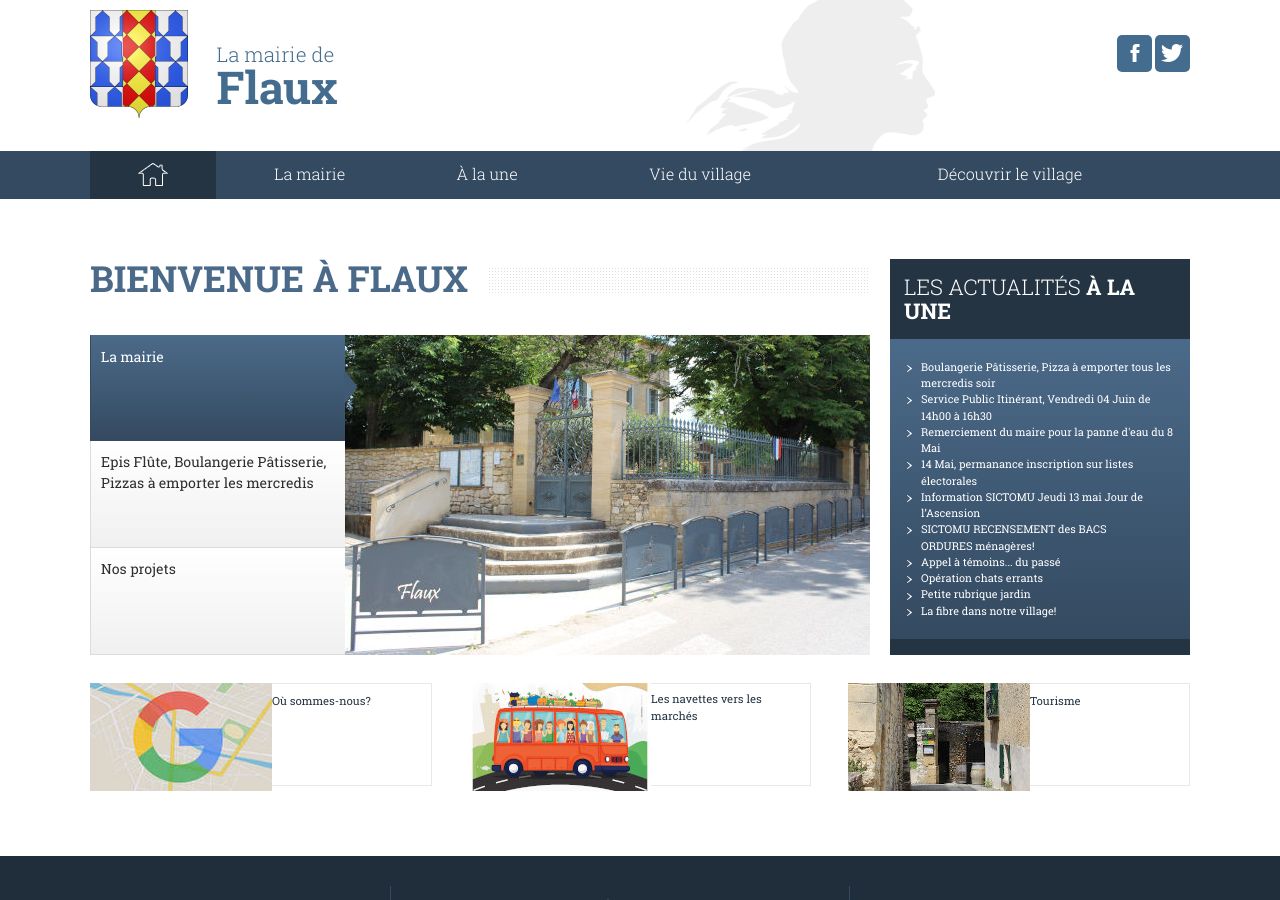
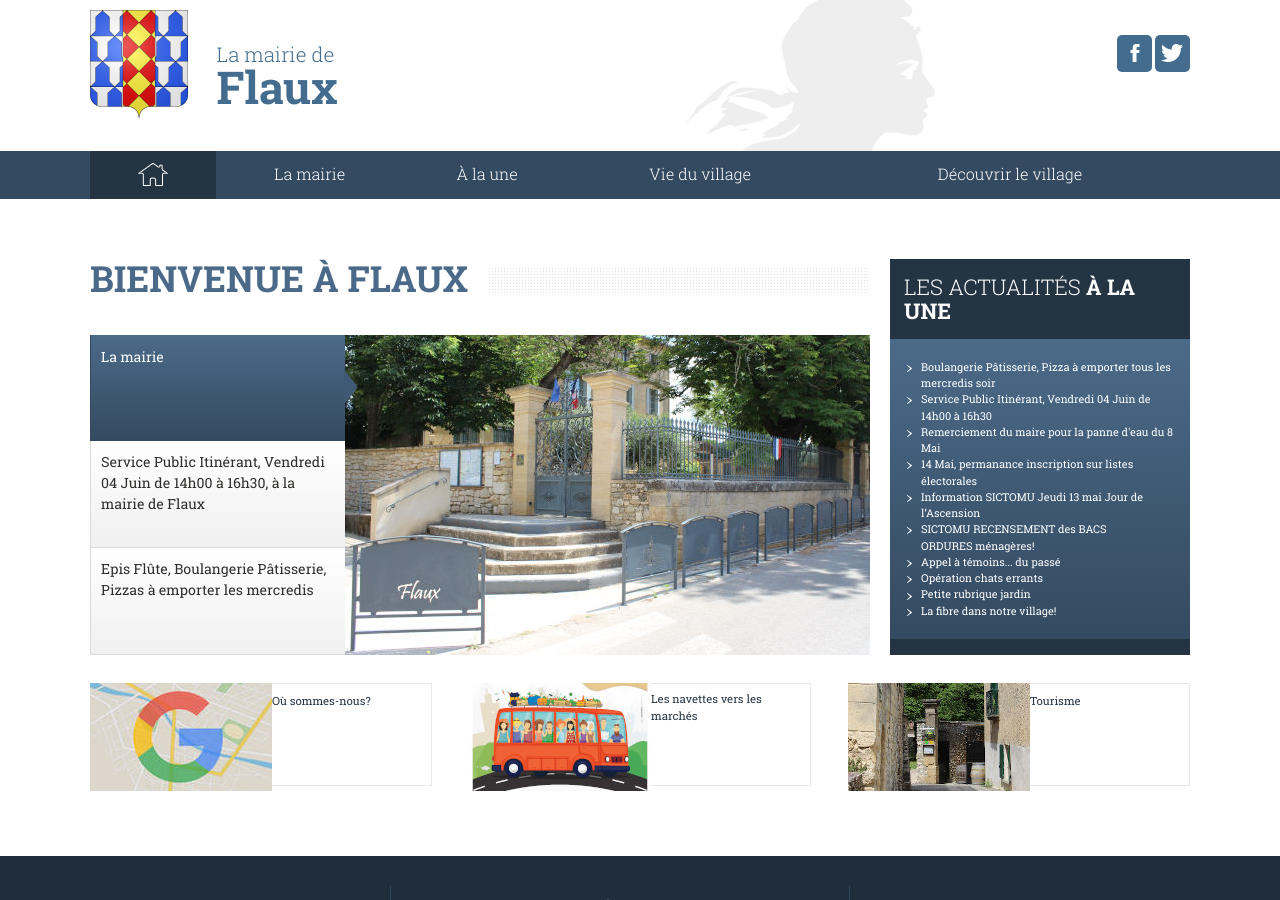
Before and after one commit to Flaux-Village/flaux-village.github.io, a Jekyll site: the page built from index.md, in a window 1280 px wide and 900 px high. Built offline with Jekyll 4.4.1, drawn with Linux system fonts in a browser that asks for light colours.

Commit message:
Update index.md

```diff
--- a/index.md
+++ b/index.md
@@ -9,14 +9,14 @@ onglets_principaux:
   addresse: /mairie.html
   illustration: /assets/illustrations/525_320_Flauxentrance_3610.jpg
   description_illustration: La Mairie de Flaux.
+- titre: Service Public Itinérant, Vendredi 04 Juin de 14h00 à 16h30, à la mairie de Flaux
+  addresse: /servicepublicitinerant.html
+  illustration: /assets/flyer/spiFront.jpg
+  description_illustration: Service Public Itinérant.
 - titre: Epis Flûte, Boulangerie Pâtisserie, Pizzas à emporter les mercredis
   addresse: /actualites/boulangerie.html
   illustration: /assets/illustrations/Flyer Pizza front.jpg
   description_illustration: Epis Flûte, Boulangerie Pâtisserie.
-- titre: Nos projets
-  addresse: /projetfait.html
-  illustration: /assets/illustrations/525_320_flauxecole_3617.jpg
-  description_illustration: École de Flaux.
 articles_en_vedette:
 - titre: Où sommes-nous?
   addresse: https://www.google.com/maps/dir//Mairie,+7+Rue+de+la+Mairie,+30700+Flaux/@44.0126437,4.4763609,13z/data=!4m8!4m7!1m0!1m5!1m1!1s0x12b5b63c3159cc4b:0x9feb3ce2c7fcb932!2m2!1d4.504586!2d44.020724modestes_frontpageactussecondaires.png
```
